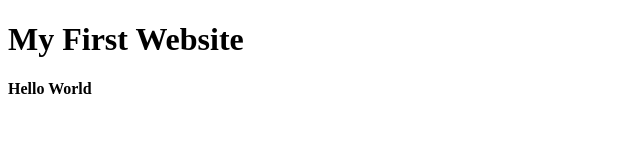
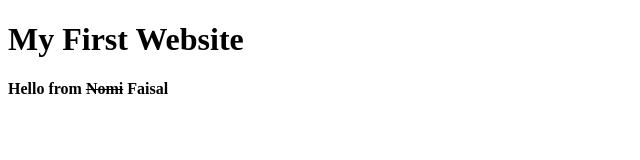
Before and after one commit to Noaman-Saleem/Surge-Deployment1, a plain HTML site: page index.html in a window 1280 px wide. Shown: the whole page, without its empty margins (0-640 px from the left). Drawn offline with Linux system fonts and the light colour scheme.

Commit message:
Deployed to Surge

```diff
--- a/index.html
+++ b/index.html
@@ -8,6 +8,6 @@
 </head>
 <body>
     <h1>My First Website</h1>
-    <h4>Hello World</h4>
+    <h4>Hello from <strike>Nomi</strike> Faisal</h4>
 </body>
 </html>
```
Also changed, not shown: 1 other file.
